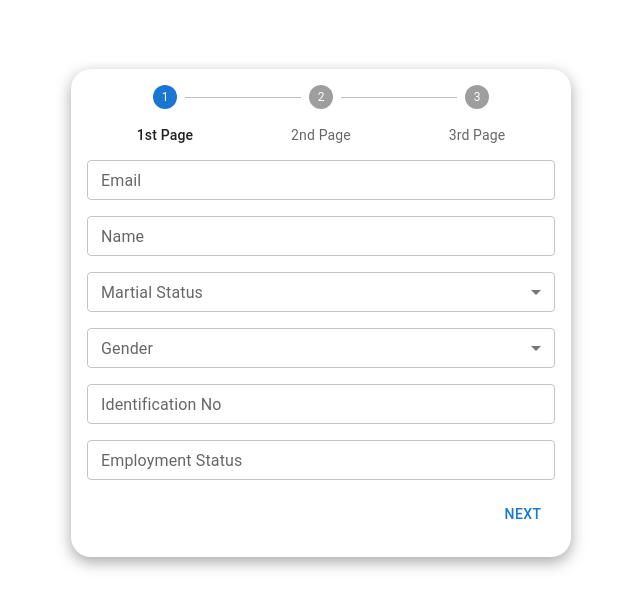
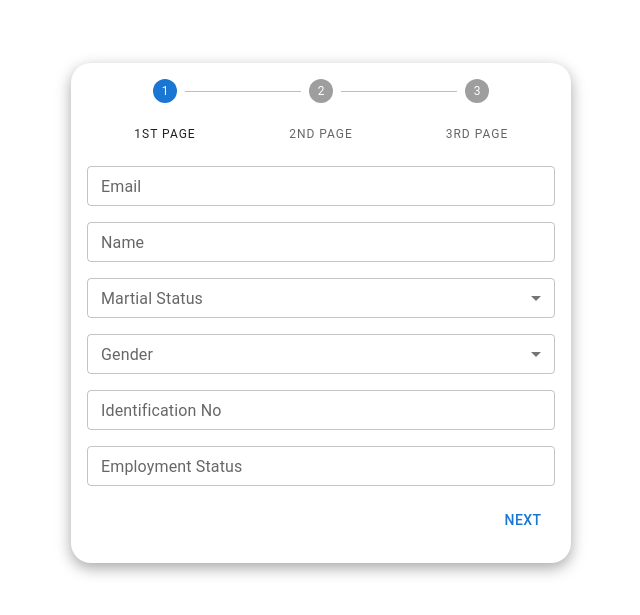
Before and after one commit to SushiMeliodas/boost-assignment, a React (Vite) app: page / in a window 1280 px wide. Shown: the part 103-718 px from the top of the page, without its empty margins (319-959 px from the left). Built offline with nearby package versions, Linux system fonts and the light colour scheme.

Commit message:
added new mui font for several components

```diff
--- a/package.json
+++ b/package.json
@@ -11,6 +11,7 @@
   "dependencies": {
     "@emotion/react": "^11.10.5",
     "@emotion/styled": "^11.10.5",
+    "@fontsource/roboto": "^4.5.8",
     "@hookform/error-message": "^2.0.1",
     "@hookform/resolvers": "^2.9.10",
     "@mui/material": "^5.10.15",
--- /dev/null
+++ b/src/components/Common/CustomStepper.jsx
@@ -0,0 +1,22 @@
+import { Stepper, Step, StepLabel, Typography } from '@mui/material';
+import React from 'react';
+
+const CustomStepper = (props) => {
+  const { steps, activeStep } = props;
+
+  return (
+    <>
+      <Stepper activeStep={activeStep} alternativeLabel>
+        {steps.map((label) => (
+          <Step key={label}>
+            <StepLabel>
+              <Typography variant='overline'>{label}</Typography>
+            </StepLabel>
+          </Step>
+        ))}
+      </Stepper>
+    </>
+  );
+};
+
+export default CustomStepper;
--- a/src/components/Common/index.jsx
+++ b/src/components/Common/index.jsx
@@ -1 +1,2 @@
-export { default as CustomButton } from "./CustomButton";
+export { default as CustomButton } from './CustomButton';
+export { default as CustomStepper } from './CustomStepper';
--- a/src/components/ReactHookForm/InputElement.jsx
+++ b/src/components/ReactHookForm/InputElement.jsx
@@ -1,12 +1,12 @@
-import { ErrorMessage } from "@hookform/error-message";
-import { TextField, Box } from "@mui/material";
-import React from "react";
-import { Controller, useFormContext } from "react-hook-form";
+import { ErrorMessage } from '@hookform/error-message';
+import { TextField, Box, Typography } from '@mui/material';
+import React from 'react';
+import { Controller, useFormContext } from 'react-hook-form';
 
 // Css
 const customCss = {
   errorMessage: {
-    color: "red",
+    color: 'red',
   },
 };
 
@@ -39,7 +39,9 @@ const InputElement = (props) => {
         errors={errors}
         name={name}
         render={({ message }) => (
-          <Box sx={customCss.errorMessage}>{message}</Box>
+          <Box sx={customCss.errorMessage}>
+            <Typography variant='subtitle2'>{message}</Typography>
+          </Box>
         )}
       />
     </>
--- a/src/pages/RegisterForm.jsx
+++ b/src/pages/RegisterForm.jsx
@@ -13,7 +13,7 @@ import { FormProvider, useForm } from 'react-hook-form';
 import { yupResolver } from '@hookform/resolvers/yup';
 import * as yup from 'yup';
 
-import { CustomButton } from '../components/Common';
+import { CustomButton, CustomStepper } from '../components/Common';
 import { FormOne, FormThree, FormTwo } from '../components/RegisterForm';
 import { isObjEmpty } from '../utils/helper';
 
@@ -134,13 +134,7 @@ const RegisterForm = () => {
               <CardContent>
                 <Box sx={customCss.stepper}>
                   {/* Stepper trigger by sequence */}
-                  <Stepper activeStep={sequence - 1} alternativeLabel>
-                    {steps.map((label) => (
-                      <Step key={label}>
-                        <StepLabel>{label}</StepLabel>
-                      </Step>
-                    ))}
-                  </Stepper>
+                  <CustomStepper steps={steps} activeStep={sequence - 1} />
                 </Box>
                 <form onSubmit={handleSubmit(onSubmit, onError)}>
                   {registerComponent}
```
Also changed, not shown: src/components/RegisterForm/FormThree.jsx (+4 -4 lines), 1 other file (tests, documents, lock files or other folders).
